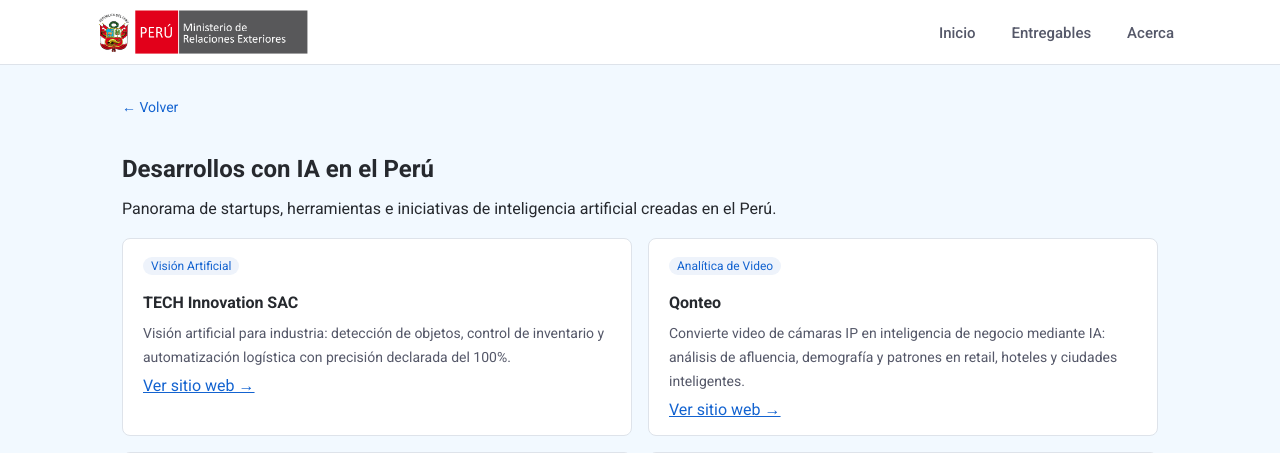
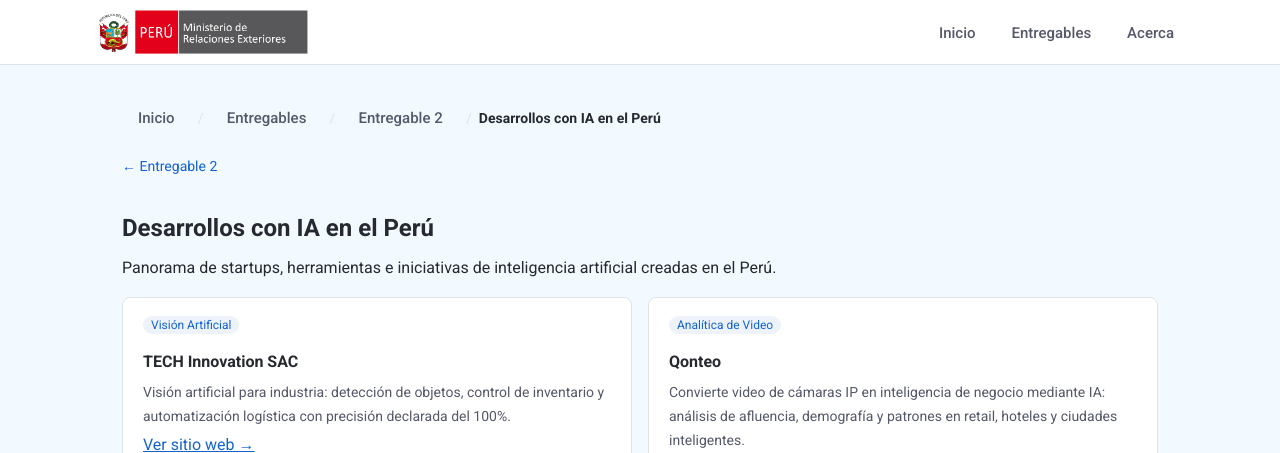
Before and after one commit to MreFernandoParedes/mre_ruta_ia_render, a Flask app: page /desarrollos-peru in a window 1280 px wide. Shown: the top 453 px of the page. Run offline with Flask 3, Linux system fonts and the light colour scheme.

Commit message:
Actualizar vista de desarrollos con IA

```diff
--- a/templates/desarrollos-peru.html
+++ b/templates/desarrollos-peru.html
@@ -1,7 +1,14 @@
 {% extends "base.html" %}
 {% block content %}
 
-<a href="{{ url_for('entregables') }}" class="btn-volver">← Volver</a>
+{% set breadcrumbs = [
+  {"label": "Inicio", "url": url_for('inicio')},
+  {"label": "Entregables", "url": url_for('entregables')},
+  {"label": "Entregable 2", "url": url_for('entregable', id=2)},
+  {"label": "Desarrollos con IA en el Perú"}
+] %}
+{% include "_breadcrumbs.html" %}
+<a href="{{ url_for('entregable', id=2) }}" class="btn-volver">&larr; Entregable 2</a>
 
 <h3>Desarrollos con IA en el Perú</h3>
 <p class="desc">Panorama de startups, herramientas e iniciativas de inteligencia artificial creadas en el Perú.</p>
@@ -12,7 +19,7 @@
     <span class="badge-categoria">{{ enlace.categoria }}</span>
     <p><strong>{{ enlace.nombre }}</strong></p>
     <p class="desc">{{ enlace.descripcion }}</p>
-    <a href="{{ enlace.url }}" target="_blank">Ver sitio web →</a>
+    <a href="{{ enlace.url }}" target="_blank">Ver sitio web &rarr;</a>
   </div>
   {% endfor %}
 </div>
```
